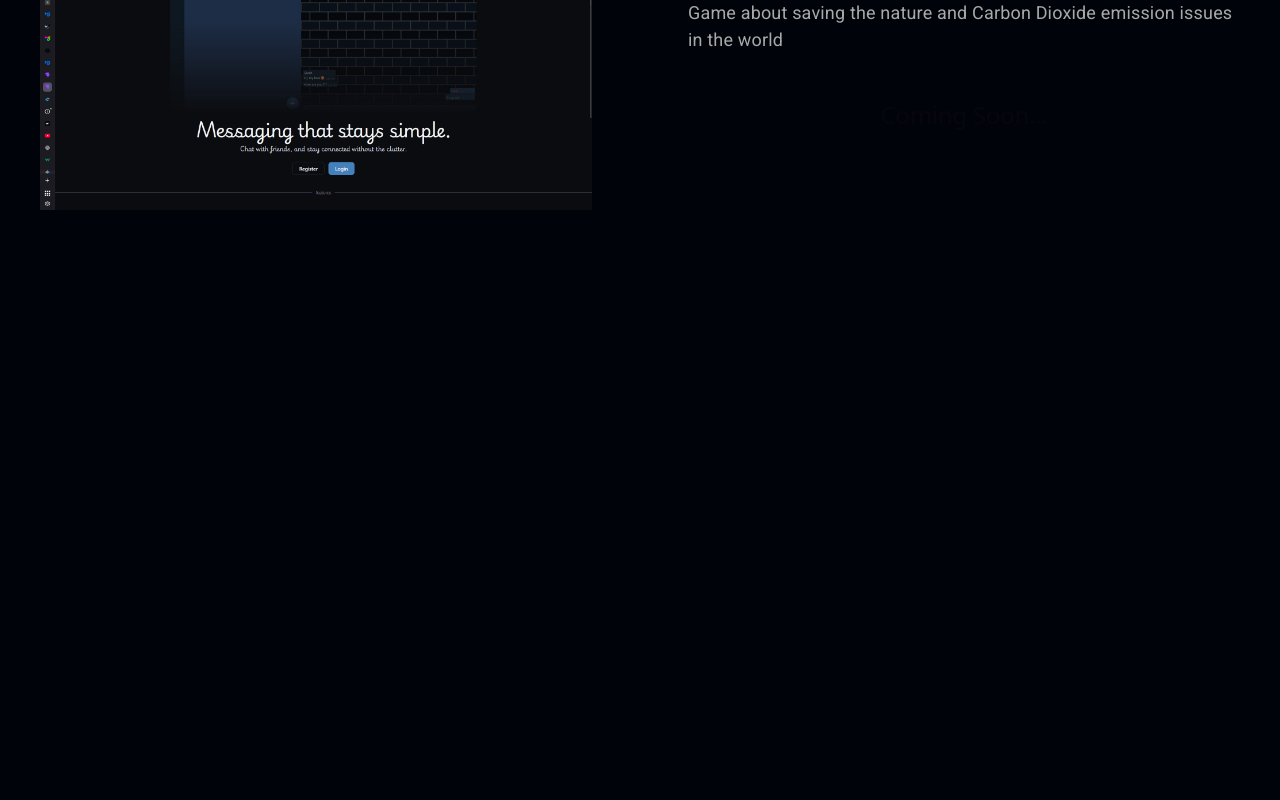
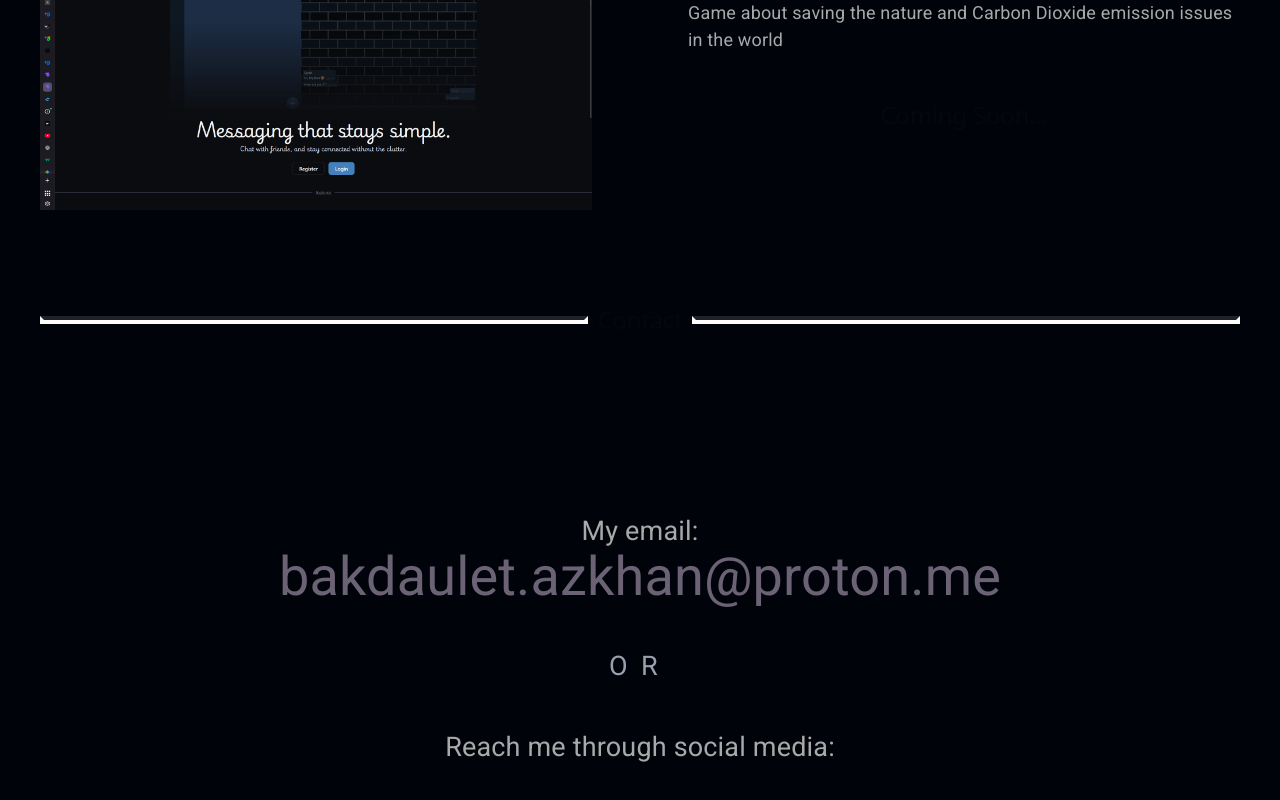
Before and after one commit to Aztech-b/Aztech-b, a React (Vite) app: page / in a window 1280 px wide. Shown: the part 2438-3238 px from the top of the page. Before the commit the page ends 2744 px from the top, so only its background shows below. Built offline with nearby package versions, Linux system fonts and the light colour scheme; some icons are missing.

Commit message:
added contact section

```diff
--- a/src/App.jsx
+++ b/src/App.jsx
@@ -1,4 +1,5 @@
 import About from "./components/About";
+import Contact from "./components/Contact";
 import FeaturedProjects from "./components/FeaturedProjects";
 import Main from "./components/Main";
 import ToolsAndSkills from "./components/ToolsAndSkills";
@@ -11,6 +12,7 @@ function App() {
                 <About></About>
                 <ToolsAndSkills></ToolsAndSkills>
                 <FeaturedProjects></FeaturedProjects>
+                <Contact></Contact>
             </main>
         </>
     );
--- /dev/null
+++ b/src/components/Contact.jsx
@@ -0,0 +1,31 @@
+import Box from "@mui/material/Box";
+import Divider from "@mui/material/Divider";
+import { GitHub, Telegram } from "./globals";
+
+function Contact() {
+    return (
+        <>
+            <Divider>
+                <h2>Contact</h2>
+            </Divider>
+            <p className="description text-2xl text-center mt-40">
+                My email:{" "}
+                <a className="block text-5xl defaultText" href="mailto:bakdaulet.azkhan@proton.me">
+                    bakdaulet.azkhan@proton.me
+                </a>
+            </p>
+            <p className="tracking-[0.75rem] text-center text-2xl text-gray-400 mb-10 mt-10">OR</p>
+            <p className="description text-2xl text-center"> Reach me through social media:</p>
+            <Box sx={{ display: "flex", justifyContent: "center", gap: 4, height: 48, mt: 2, mb: 20 }}>
+                <a className={`h-full w-auto shrink-0`} href={Telegram.link}>
+                    {Telegram.icon}
+                </a>
+                <a className={`h-full w-auto shrink-0`} href={GitHub.link}>
+                    {GitHub.icon}
+                </a>
+            </Box>
+        </>
+    );
+}
+
+export default Contact;
--- a/src/components/globals.jsx
+++ b/src/components/globals.jsx
@@ -16,6 +16,7 @@ import {
     SiSocketdotio,
     SiSupabase,
     SiTailwindcss,
+    SiTelegram,
     SiUnity,
     SiVercel,
     SiWebpack,
@@ -33,7 +34,11 @@ export const ExpressJS = { icon: <SiExpress />, label: "ExpressJS" };
 export const PostgreSQL = { icon: <SiPostgresql />, label: "PostgreSQL" };
 export const Prisma = { icon: <SiPrisma />, label: "Prisma" };
 export const git = { icon: <SiGit />, label: "git" };
-export const GitHub = { icon: <SiGithub />, label: "GitHub" };
+export const GitHub = {
+    icon: <SiGithub style={{ height: "100%", width: "auto" }} />,
+    label: "GitHub",
+    link: "https://github.com/Aztech-b/",
+};
 export const Webpack = { icon: <SiWebpack />, label: "Webpack" };
 export const Supabase = { icon: <SiSupabase />, label: "Supabase" };
 export const Railway = { icon: <SiRailway />, label: "Railway" };
@@ -41,3 +46,8 @@ export const Vercel = { icon: <SiVercel />, label: "Vercel" };
 export const Unity = { icon: <SiUnity />, label: "Unity" };
 export const Aseprite = { icon: <SiAseprite />, label: "Aseprite" };
 export const TailwindCSS = { icon: <SiTailwindcss />, label: "TailwindCSS" };
+export const Telegram = {
+    icon: <SiTelegram style={{ height: "100%", width: "auto" }} />,
+    label: "Telegram",
+    link: "https://t.me/s0mniaa",
+};
--- a/src/index.css
+++ b/src/index.css
@@ -118,3 +118,7 @@ main {
 .description {
     color: var(--text-description);
 }
+
+.defaultText {
+    color: var(--text);
+}
```
Also changed, not shown: src/App.css (added).
